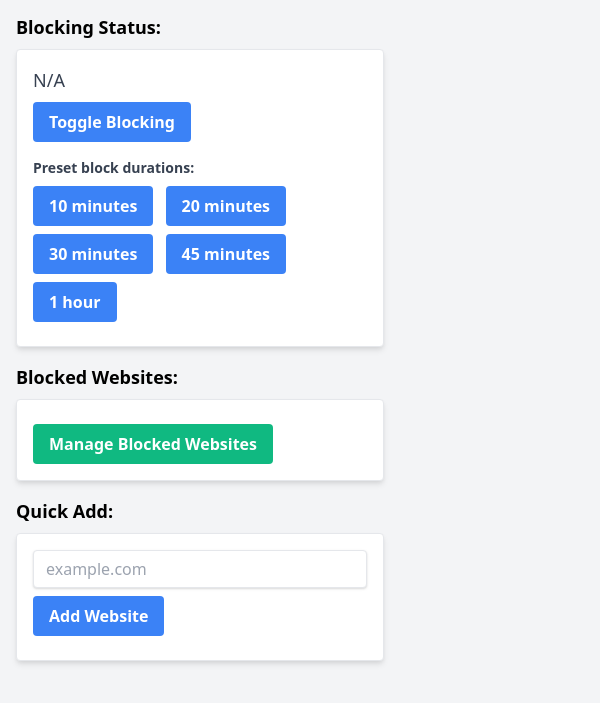
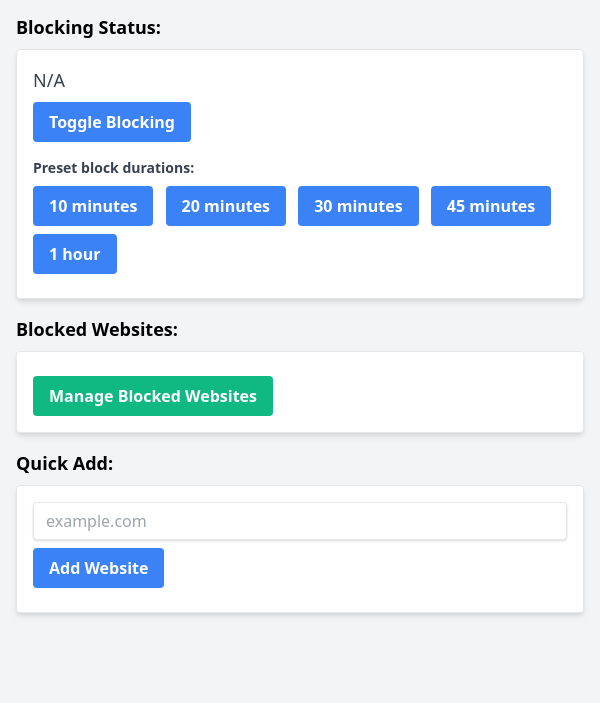
Before and after one commit to bsuper/ProductivityGuardian, a browser extension: page popup.html in a window 400 px wide. Shown: the part 59-762 px from the top of the page, 600 px wide, since content can reach past the window. Drawn offline with nearby package versions, Linux system fonts and the light colour scheme.

Commit message:
fix icons again and fix popup.html

```diff
--- a/popup.html
+++ b/popup.html
@@ -7,12 +7,17 @@
   <title>Productivity Guardian - Popup</title>
   <style>
     html, body {
-      min-width: 350px;
+      min-width: 600px;
+      min-height: 600px;
+      width: 100%;
+      height: 100%;
+      margin: 0;
+      padding: 0;
     }
   </style>
 </head>
 <body class="bg-gray-100">
-  <div class="container mx-auto px-4 py-6">
+  <div class="container mx-auto px-4 py-6 h-full w-full">
     <h1 class="text-2xl font-semibold mb-4">Productivity Guardian</h1>
 
     <div class="mb-4">
```
Also changed, not shown: icons/icon128.png, icons/icon16.png, icons/icon48.png.
